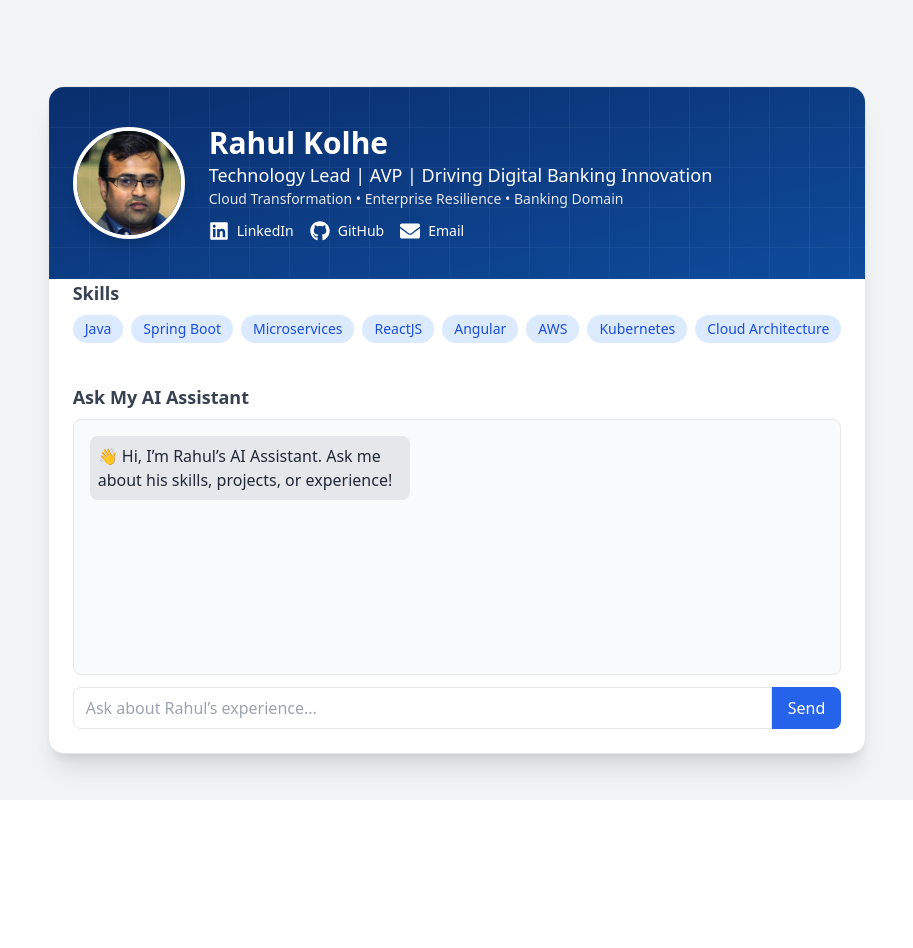
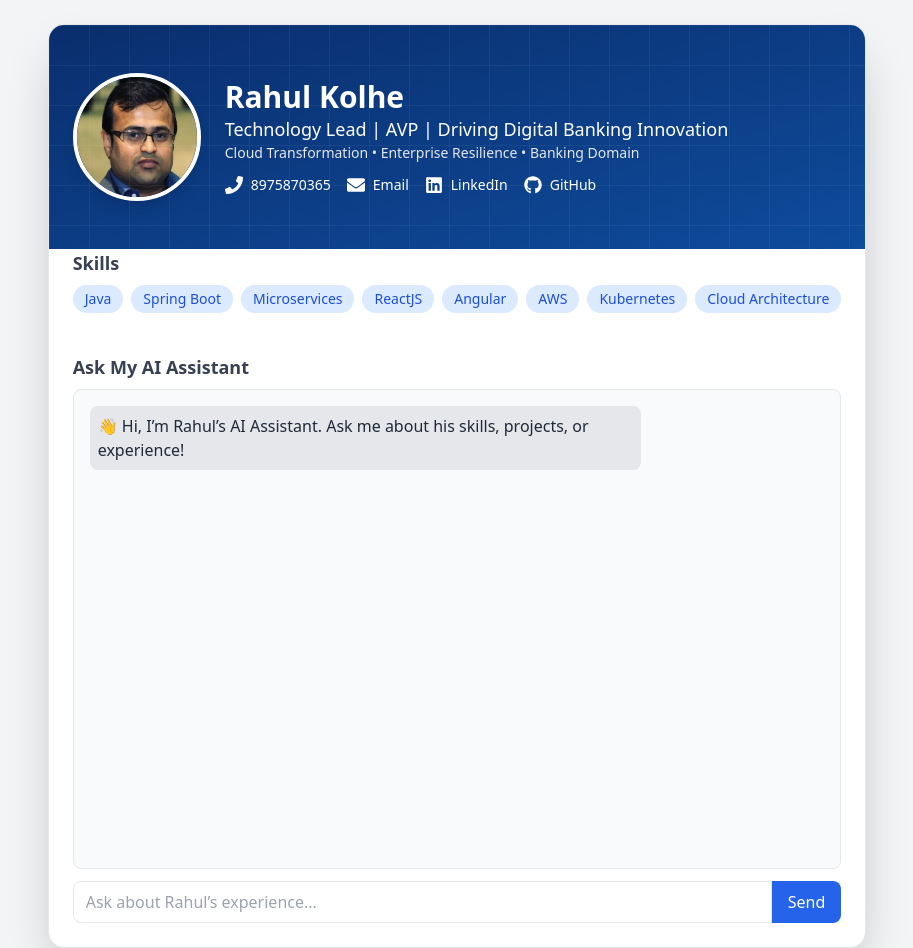
Before and after one commit to RahulFreeCoder/my-ai-assistant, a React (Create React App) app: page / in a window 1280 px wide. Shown: the whole page, without its empty margins (183-1096 px from the left). Before the commit the page ends 800 px from the top, so only its background shows below. Built offline with nearby package versions, Linux system fonts and the light colour scheme; no server answers.

Commit message:
Add huggignface env

```diff
--- a/src/App.js
+++ b/src/App.js
@@ -2,7 +2,7 @@ import ProfileCard from "./ProfileCard";
 
 function App() {
   return (
-    <div className="min-h-screen bg-gray-100 flex items-center justify-center">
+    <div className="min-h-screen bg-gray-100 flex m-0 p-0">
       <ProfileCard />
     </div>
   );
--- a/src/ProfileCard.js
+++ b/src/ProfileCard.js
@@ -1,44 +1,64 @@
-import { FaLinkedin, FaGithub, FaEnvelope } from "react-icons/fa";
-import { useState } from "react";
+import { FaLinkedin, FaGithub, FaEnvelope, FaPhone } from "react-icons/fa";
+import { useState, useEffect } from "react";
+import { API_BASE_URL } from "./config";
 
 export default function ProfileCard() {
   const [messages, setMessages] = useState([
     { sender: "bot", text: "👋 Hi, I’m Rahul’s AI Assistant. Ask me about his skills, projects, or experience!" }
   ]);
   const [input, setInput] = useState("");
+  const [isTyping, setIsTyping] = useState(false);
 
-  const sendMessage = () => {
+  useEffect(() => {
+    fetch(`${API_BASE_URL}/api/hello`)
+      .then((res) => res.json())
+      .then((data) => console.log(data.message));
+  }, []);
+
+  const sendMessage = async () => {
     if (!input.trim()) return;
 
     // Add user message
     const newMessages = [...messages, { sender: "user", text: input }];
     setMessages(newMessages);
+    setInput("");
+    setIsTyping(true);
 
-    // TODO: Replace with HuggingFace API call
-    setTimeout(() => {
+    try {
+      const res = await fetch(`${API_BASE_URL}/api/ask`, {
+        method: "POST",
+        headers: { "Content-Type": "application/json" },
+        body: JSON.stringify({ question: input, history: newMessages }),
+        mode: "cors"
+      });
+
+      const data = await res.json();
+      setMessages((prev) => [...prev, { sender: "bot", text: data.answer }]);
+    } catch (err) {
+      console.error("Error:", err);
       setMessages((prev) => [
         ...prev,
-        { sender: "bot", text: "🤖 (Mock reply) I’ll be connected to Rahul’s AI API soon!" }
+        { sender: "bot", text: "⚠️ Sorry, server error." },
       ]);
-    }, 1000);
-
-    setInput("");
+    } finally {
+      setIsTyping(false);
+    }
   };
 
   return (
-<div className="max-w-5xl mx-auto mt-10 bg-white shadow-xl rounded-2xl overflow-hidden border">
-      {/* Banner with info */}
-      <div className="relative bg-tech h-48 flex items-center px-6">
+    <div className="max-w-5xl mx-auto mt-6 bg-white shadow-2xl rounded-2xl overflow-hidden border">
+      {/* Banner */}
+      <div className="relative bg-tech h-56 flex items-center px-6">
         {/* Avatar */}
         <div className="flex-shrink-0">
           <img
-            src="/rahulphoto.png" // 👈 replace with your photo in /public
+            src="/rahulphoto.png"
             alt="Rahul Kolhe"
-            className="w-28 h-28 rounded-full border-4 border-white shadow-lg"
+            className="w-32 h-32 rounded-full border-4 border-white shadow-lg"
           />
         </div>
 
-        {/* Info section */}
+        {/* Info */}
         <div className="ml-6 text-white">
           <h1 className="text-3xl font-bold">Rahul Kolhe</h1>
           <p className="text-lg font-medium">
@@ -47,60 +67,74 @@ export default function ProfileCard() {
           <p className="text-sm text-gray-200">
             Cloud Transformation • Enterprise Resilience • Banking Domain
           </p>
-         <div className="flex gap-4 mt-3">
-          <a
-            href="https://linkedin.com/in/your-linkedin"
-            target="_blank"
-            rel="noreferrer"
-            className="flex items-center gap-2 text-white hover:text-gray-300"
-          >
-            <FaLinkedin className="text-xl" />
-            <span className="text-sm">LinkedIn</span>
-          </a>
-
+          <div className="flex flex-wrap gap-4 mt-3 text-sm text-white">
+            <a className="flex items-center gap-2">
+              <FaPhone className="text-lg" />
+              <span>8975870365</span>
+            </a>
             <a
-              href="https://github.com/your-github"
+              href="mailto:rahul.d.kolhe@gmail.com"
+              className="flex items-center gap-2 hover:text-gray-300"
+            >
+              <FaEnvelope className="text-lg" />
+              <span>Email</span>
+            </a>
+            <a
+              href="https://www.linkedin.com/in/rahul-kolhe-1346398/"
               target="_blank"
               rel="noreferrer"
-              className="flex items-center gap-2 text-white hover:text-gray-300"
+              className="flex items-center gap-2 hover:text-gray-300"
             >
-              <FaGithub className="text-xl" />
-              <span className="text-sm">GitHub</span>
+              <FaLinkedin className="text-lg" />
+              <span>LinkedIn</span>
             </a>
-
             <a
-              href="mailto:rahul.d.kolhe@gmail.com"
-              className="flex items-center gap-2 text-white hover:text-gray-300"
+              href="https://github.com/RahulFreeCoder"
+              target="_blank"
+              rel="noreferrer"
+              className="flex items-center gap-2 hover:text-gray-300"
             >
-              <FaEnvelope className="text-xl" />
-              <span className="text-sm">Email</span>
+              <FaGithub className="text-lg" />
+              <span>GitHub</span>
             </a>
-        </div>
+          </div>
         </div>
       </div>
 
-      {/* Skills & Experience */}
+      {/* Skills */}
       <div className="px-6 pb-6">
         <h2 className="text-lg font-semibold text-gray-700 mb-2">Skills</h2>
         <div className="flex flex-wrap gap-2 mb-4">
-          {["Java", "Spring Boot", "Microservices", "ReactJS", "Angular", "AWS", "Kubernetes", "Cloud Architecture"].map(
-            (skill) => (
-              <span key={skill} className="bg-blue-100 text-blue-700 text-sm px-3 py-1 rounded-full">
-                {skill}
-              </span>
-            )
-          )}
+          {[
+            "Java",
+            "Spring Boot",
+            "Microservices",
+            "ReactJS",
+            "Angular",
+            "AWS",
+            "Kubernetes",
+            "Cloud Architecture",
+          ].map((skill) => (
+            <span
+              key={skill}
+              className="bg-blue-100 text-blue-700 text-sm px-3 py-1 rounded-full"
+            >
+              {skill}
+            </span>
+          ))}
         </div>
       </div>
 
       {/* Chat Box */}
       <div className="px-6 pb-6">
-        <h2 className="text-lg font-semibold text-gray-700 mb-2">Ask My AI Assistant</h2>
-        <div className="bg-gray-50 border rounded-lg h-64 overflow-y-auto p-4 space-y-2">
+        <h2 className="text-lg font-semibold text-gray-700 mb-2">
+          Ask My AI Assistant
+        </h2>
+        <div className="bg-gray-50 border rounded-lg h-[30rem] overflow-y-auto p-4 space-y-2 w-full">
           {messages.map((msg, idx) => (
             <div
               key={idx}
-              className={`p-2 rounded-lg max-w-xs ${
+              className={`p-2 rounded-lg max-w-[75%] break-words ${
                 msg.sender === "user"
                   ? "ml-auto bg-blue-500 text-white"
                   : "mr-auto bg-gray-200 text-gray-800"
@@ -109,6 +143,13 @@ export default function ProfileCard() {
               {msg.text}
             </div>
           ))}
+
+          {/* Typing Indicator */}
+          {isTyping && (
+            <div className="mr-auto bg-gray-200 text-gray-700 px-3 py-2 rounded-lg inline-block animate-pulse">
+              🤖 Typing...
+            </div>
+          )}
         </div>
         <div className="flex mt-3">
           <input
--- /dev/null
+++ b/src/config.js
@@ -0,0 +1,7 @@
+const isLocalhost =
+  window.location.hostname === "localhost" ||
+  window.location.hostname === "127.0.0.1";
+
+export const API_BASE_URL = isLocalhost
+  ? "http://127.0.0.1:8000"
+  : "https://rahulfreecoder-rk-portfolio-api.hf.space";
```
